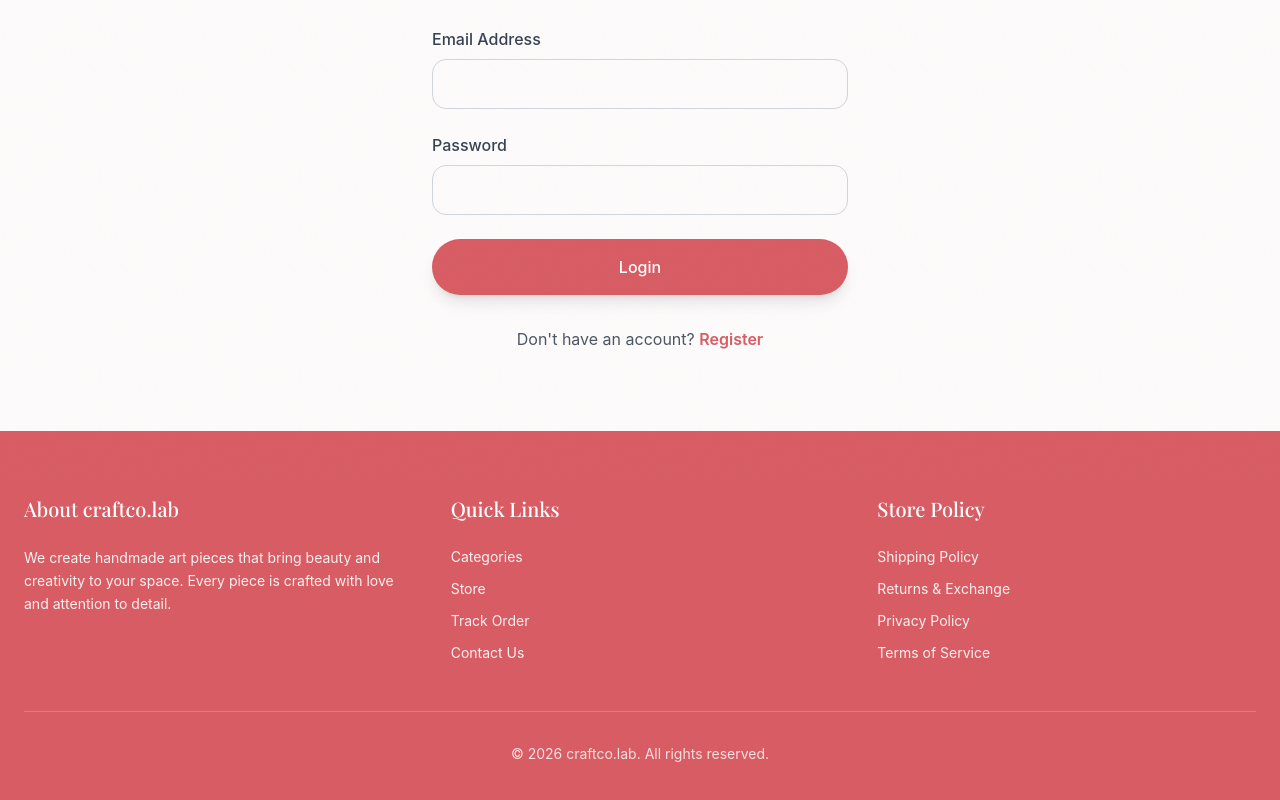
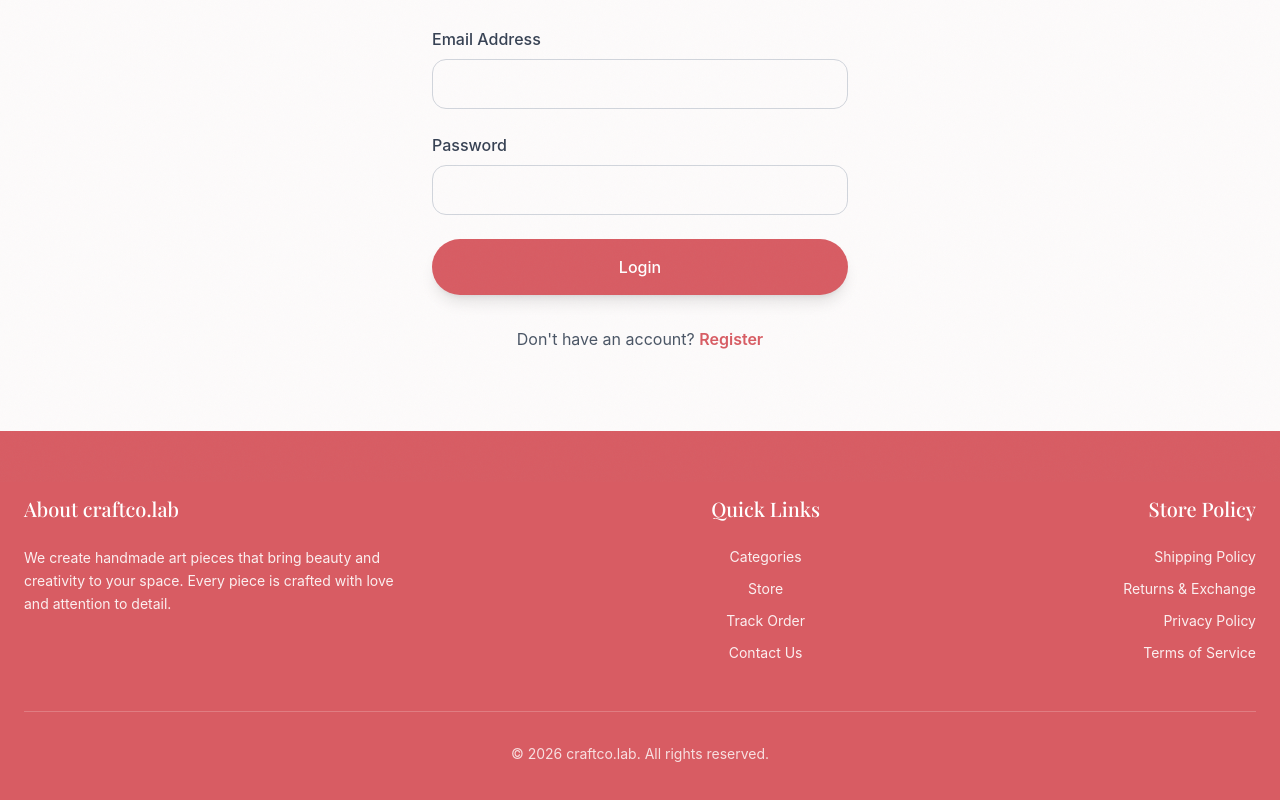
Before and after one commit to codexx-15/craftcoo-lab, a React (Vite) app: page /login in a window 1280 px wide. Shown: the part 318-1118 px from the top of the page. Built offline with nearby package versions, Linux system fonts and the light colour scheme.

Commit message:
Optimize footer alignment for full-width distribution

```diff
--- a/src/app/components/Footer.tsx
+++ b/src/app/components/Footer.tsx
@@ -4,9 +4,9 @@ export function Footer() {
     return (
       <footer className="bg-[#D85C63] text-white py-16">
         <div className="max-w-7xl mx-auto px-6">
-          <div className="grid grid-cols-1 md:grid-cols-3 gap-12 mb-12">
+          <div className="flex flex-col md:flex-row justify-between gap-12 mb-12">
             {/* About */}
-            <div>
+            <div className="max-w-sm">
               <h3 className="text-xl mb-6" style={{ fontFamily: "'Playfair Display', serif" }}>
                 About craftco.lab
               </h3>
@@ -16,7 +16,7 @@ export function Footer() {
             </div>
 
             {/* Quick Links */}
-            <div>
+            <div className="md:text-center">
               <h3 className="text-xl mb-6" style={{ fontFamily: "'Playfair Display', serif" }}>
                 Quick Links
               </h3>
@@ -45,7 +45,7 @@ export function Footer() {
             </div>
 
             {/* Store Policy */}
-            <div>
+            <div className="md:text-right">
               <h3 className="text-xl mb-6" style={{ fontFamily: "'Playfair Display', serif" }}>
                 Store Policy
               </h3>
```
